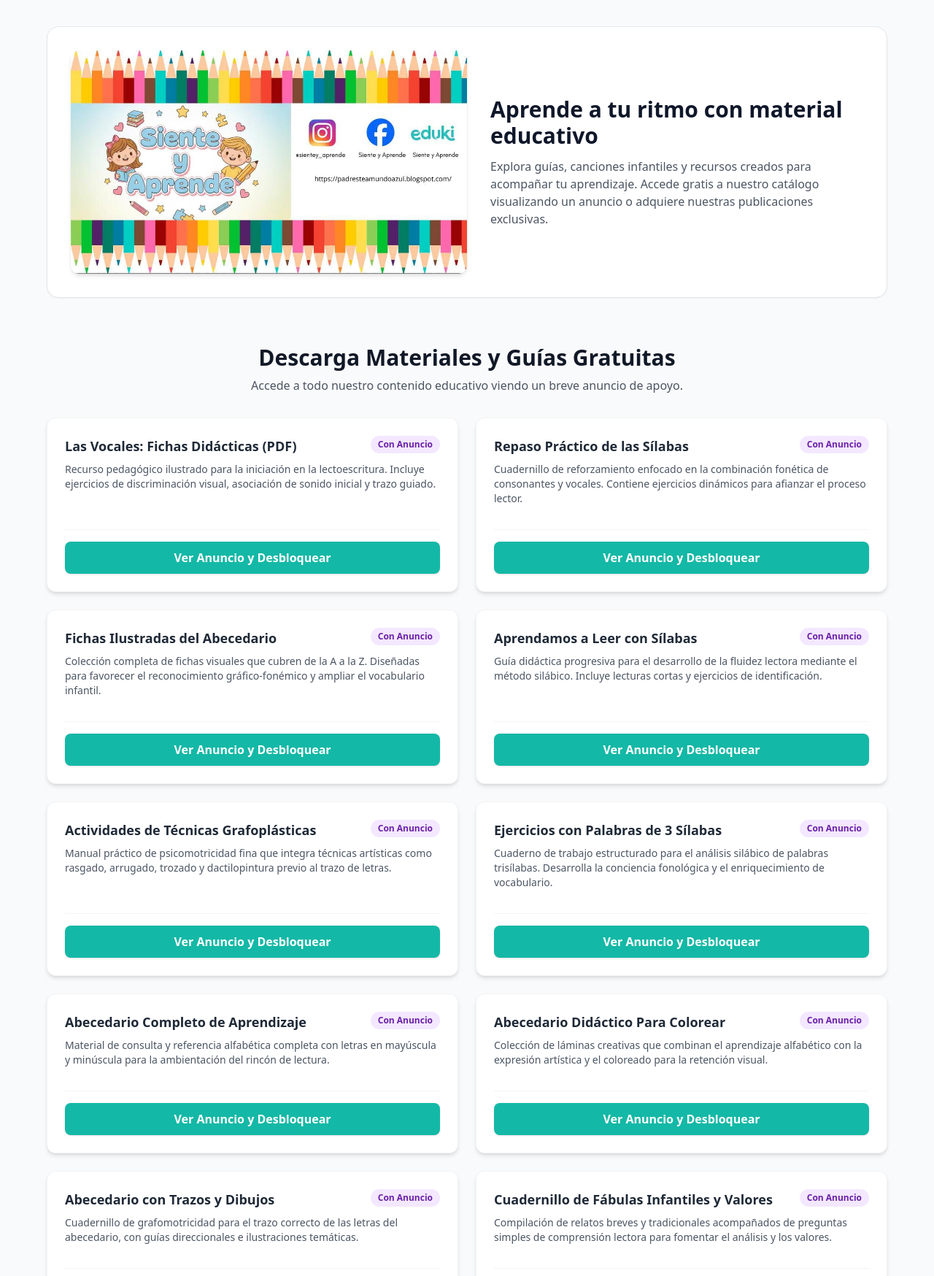
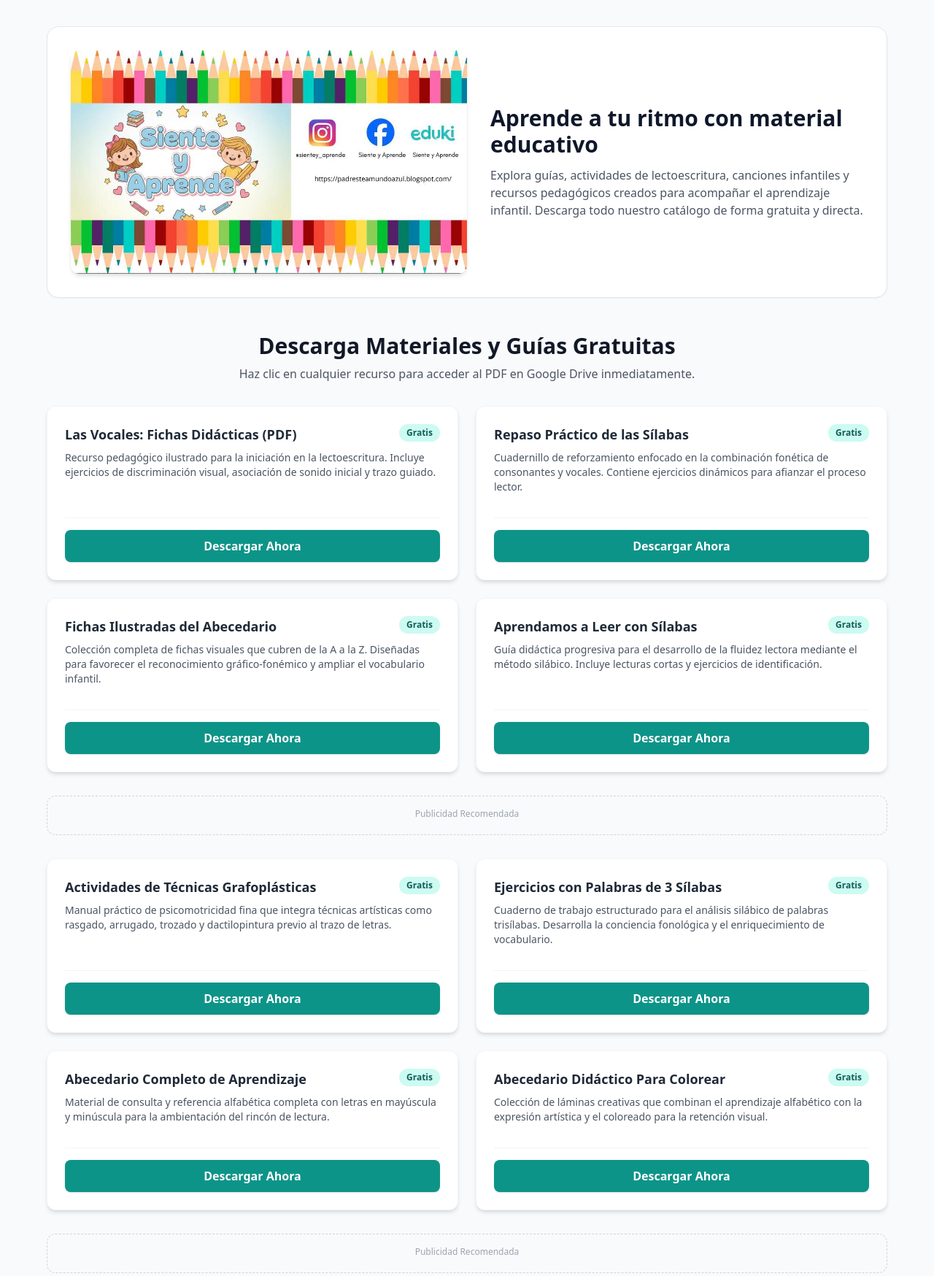
Before and after one commit to ev-uea/siente-y-aprende, a Flask app: page / in a window 1280 px wide. Shown: the part 210-1958 px from the top of the page at 73% size. Run offline with Flask 3, Linux system fonts and the light colour scheme; some libraries are stand-ins or nearby versions.

```diff
--- a/templates/index.html
+++ b/templates/index.html
@@ -1,9 +1,9 @@
 {% extends "base.html" %}
 
-{% block title %}Catálogo y Tienda Exclusiva - Siente y Aprende{% endblock %}
+{% block title %}Catálogo de Recursos Educativos Gratuitos - Siente y Aprende{% endblock %}
 
 {% block content %}
-<div class="max-w-6xl mx-auto space-y-16">
+<div class="max-w-6xl mx-auto space-y-12">
 
     <!-- Sección Hero / Portada -->
     <div class="bg-white rounded-2xl shadow-sm border p-6 md:p-8 flex flex-col md:flex-row items-center gap-8">
@@ -17,51 +17,75 @@
                 Aprende a tu ritmo con material educativo
             </h1>
             <p class="text-gray-600">
-                Explora guías, canciones infantiles y recursos creados para acompañar tu aprendizaje. Accede gratis a nuestro catálogo visualizando un anuncio o adquiere nuestras publicaciones exclusivas.
+                Explora guías, actividades de lectoescritura, canciones infantiles y recursos pedagógicos creados para acompañar el aprendizaje infantil. Descarga todo nuestro catálogo de forma gratuita y directa.
             </p>
         </div>
     </div>
 
-    <!-- SECCIÓN 1: CATÁLOGO GRATUITO / ANUNCIOS (10 ESPACIOS) -->
+    <!-- SECCIÓN 1: CATÁLOGO DE MATERIALES (DESCARGA DIRECTA CON AD IN-FEED SUTIL) -->
     <section>
         <div class="text-center mb-8">
             <h2 class="text-3xl font-bold text-gray-900 mb-2">Descarga Materiales y Guías Gratuitas</h2>
-            <p class="text-gray-600">Accede a todo nuestro contenido educativo viendo un breve anuncio de apoyo.</p>
+            <p class="text-gray-600">Haz clic en cualquier recurso para acceder al PDF en Google Drive inmediatamente.</p>
         </div>
 
         <div class="grid grid-cols-1 md:grid-cols-2 gap-6">
             {% for item in materiales %}
-                {% set esta_desbloqueado = (item.tipo == 'gratis') or (item.id in desbloqueados) %}
                 <div class="bg-white rounded-xl shadow-md border border-gray-100 p-6 flex flex-col justify-between hover:shadow-lg transition">
                     <div>
                         <div class="flex justify-between items-start mb-2">
                             <h3 class="text-lg font-bold text-gray-800">{{ item.titulo }}</h3>
-                            {% if item.tipo == 'gratis' %}
-                                <span class="bg-blue-100 text-blue-800 text-xs font-semibold px-2.5 py-1 rounded-full">Gratis Directo</span>
-                            {% else %}
-                                <span class="bg-purple-100 text-purple-800 text-xs font-semibold px-2.5 py-1 rounded-full">Con Anuncio</span>
-                            {% endif %}
+                            <span class="bg-teal-100 text-teal-800 text-xs font-semibold px-2.5 py-1 rounded-full">Gratis</span>
                         </div>
                         <p class="text-gray-600 text-sm mb-4">{{ item.descripcion }}</p>
                     </div>
 
                     <div class="mt-4 pt-4 border-t border-gray-100">
-                        {% if esta_desbloqueado %}
-                            <a href="{{ item.url_descarga }}" target="_blank" class="w-full inline-flex justify-center items-center bg-teal-600 hover:bg-teal-700 text-white font-bold py-2.5 px-4 rounded-lg shadow transition">
-                                Descargar Ahora
-                            </a>
-                        {% else %}
-                            <button onclick="iniciarDesbloqueo({{ item.id }}, '{{ item.titulo }}', '{{ item.url_descarga }}')" class="w-full inline-flex justify-center items-center bg-teal-500 hover:bg-teal-600 text-white font-bold py-2.5 px-4 rounded-lg shadow transition">
-                                Ver Anuncio y Desbloquear
-                            </button>
-                        {% endif %}
+                        <a href="{{ item.url_descarga }}"
+                           target="_blank"
+                           rel="noopener noreferrer"
+                           class="w-full inline-flex justify-center items-center bg-teal-600 hover:bg-teal-700 text-white font-bold py-2.5 px-4 rounded-lg shadow transition">
+                            Descargar Ahora
+                        </a>
                     </div>
                 </div>
+
+                <!-- Espacio de Anuncio Sutil In-Feed (aparece tras cada 4 materiales) -->
+                {% if loop.index == 4 or loop.index == 8 %}
+                <div class="bg-gray-50 border border-dashed border-gray-300 rounded-xl p-4 flex flex-col justify-center items-center text-center md:col-span-2 my-2">
+                    <span class="text-xs text-gray-400 block mb-1">Publicidad Recomendada</span>
+                    <ins class="adsbygoogle"
+                         style="display:block; width:100%"
+                         data-ad-client="ca-pub-XXXXXXXXXXXXXXXX"
+                         data-ad-slot="1122334455"
+                         data-ad-format="fluid"
+                         data-ad-layout-key="-fb+5w+4e-db+86"></ins>
+                    <script>
+                         (adsbygoogle = window.adsbygoogle || []).push({});
+                    </script>
+                </div>
+                {% endif %}
             {% endfor %}
         </div>
     </section>
 
-    <!-- SECCIÓN 2: CANCIONES INFANTILES (ENLACE A CANAL DE YOUTUBE) -->
+    <!-- Bloque Publicitario Horizontal entre Secciones -->
+    <div class="text-center my-6">
+        <div class="bg-gray-100 border border-gray-200 p-4 rounded-xl inline-block w-full">
+            <span class="text-xs text-gray-400 block mb-1">Publicidad</span>
+            <ins class="adsbygoogle"
+                 style="display:block"
+                 data-ad-client="ca-pub-XXXXXXXXXXXXXXXX"
+                 data-ad-slot="0987654321"
+                 data-ad-format="auto"
+                 data-full-width-responsive="true"></ins>
+            <script>
+                 (adsbygoogle = window.adsbygoogle || []).push({});
+            </script>
+        </div>
+    </div>
+
+    <!-- SECCIÓN 2: CANCIONES INFANTILES -->
     <section class="bg-purple-50 -mx-4 px-4 py-10 rounded-3xl border border-purple-100 sm:px-8 text-center">
         <div class="max-w-2xl mx-auto space-y-4">
             <span class="bg-purple-200 text-purple-800 text-xs font-bold px-3 py-1 rounded-full uppercase tracking-wider">
@@ -77,7 +101,6 @@
                    target="_blank"
                    rel="noopener noreferrer"
                    class="inline-flex items-center gap-3 bg-red-600 hover:bg-red-700 text-white font-bold py-3.5 px-8 rounded-xl shadow-lg transition transform hover:-translate-y-0.5">
-                    <!-- Icono de YouTube en SVG -->
                     <svg class="w-6 h-6 fill-current" viewBox="0 0 24 24">
                         <path d="M23.498 6.186a3.016 3.016 0 0 0-2.122-2.136C19.505 3.545 12 3.545 12 3.545s-7.505 0-9.377.505A3.017 3.017 0 0 0 .502 6.186C0 8.07 0 12 0 12s0 3.93.502 5.814a3.016 3.016 0 0 0 2.122 2.136c1.871.505 9.376.505 9.376.505s7.505 0 9.377-.505a3.015 3.015 0 0 0 2.122-2.136C24 15.93 24 12 24 12s0-3.93-.502-5.814zM9.545 15.568V8.432L15.818 12l-6.273 3.568z"/>
                     </svg>
@@ -87,70 +110,5 @@
         </div>
     </section>
 
-    <!-- SECCIÓN 3: TIENDA EXCLUSIVA DE LIBROS (VENTA DIRECTA) -->
-    <section class="bg-slate-100 -mx-4 px-4 py-10 rounded-3xl border border-slate-200 sm:px-8">
-        <div class="text-center mb-8">
-            <span class="bg-amber-100 text-amber-800 text-xs font-bold px-3 py-1 rounded-full uppercase tracking-wider">Venta Directa</span>
-            <h2 class="text-3xl font-bold text-gray-900 mt-2 mb-2">Libros y Publicaciones Exclusivas</h2>
-            <p class="text-gray-600">Libros completos en formato digital de compra individual.</p>
-        </div>
-
-        <div class="grid grid-cols-1 md:grid-cols-2 gap-8">
-            {% for libro in libros %}
-                {% set esta_comprado = libro.id in comprados %}
-                <div class="bg-white rounded-2xl shadow-md overflow-hidden border border-gray-200 flex flex-col sm:flex-row">
-                    <div class="sm:w-2/5 bg-gray-50 flex items-center justify-center p-4">
-                        <img src="{{ libro.imagen }}" alt="{{ libro.titulo }}" class="h-48 object-contain rounded shadow">
-                    </div>
-                    <div class="p-6 sm:w-3/5 flex flex-col justify-between">
-                        <div>
-                            <span class="text-2xl font-extrabold text-teal-600 block mb-1">{{ libro.precio }}</span>
-                            <h3 class="text-lg font-bold text-gray-900 mb-2">{{ libro.titulo }}</h3>
-                            <p class="text-gray-600 text-sm mb-4">{{ libro.descripcion }}</p>
-                        </div>
-
-                        <div>
-                            {% if esta_comprado %}
-                                <a href="{{ libro.url_descarga }}" target="_blank" class="w-full inline-flex justify-center items-center bg-emerald-600 hover:bg-emerald-700 text-white font-bold py-2.5 px-4 rounded-lg shadow transition">
-                                    Descargar Libro (Comprado)
-                                </a>
-                            {% else %}
-                                <button onclick="procesarCompraLibro({{ libro.id }}, '{{ libro.link_compra }}')" class="w-full inline-flex justify-center items-center bg-amber-500 hover:bg-amber-600 text-white font-bold py-2.5 px-4 rounded-lg shadow transition">
-                                    Comprar Libro
-                                </button>
-                            {% endif %}
-                        </div>
-                    </div>
-                </div>
-            {% endfor %}
-        </div>
-    </section>
-
-</div>
-
-<!-- Modal de Anuncios -->
-<div id="modalAnuncio" class="fixed inset-0 bg-black/60 backdrop-blur-sm hidden items-center justify-center p-4 z-50">
-    <div class="bg-white rounded-2xl max-w-md w-full p-6 text-center shadow-2xl relative">
-        <h3 id="modalTitulo" class="text-xl font-bold text-gray-800 mb-2">Desbloqueando Recurso</h3>
-        <p class="text-sm text-gray-500 mb-4">Por favor aguarde a que finalice el anuncio para obtener su enlace de descarga.</p>
-
-        <div class="bg-gray-100 border rounded-lg p-6 my-4 min-h-[180px] flex flex-col items-center justify-center">
-            <span class="text-xs text-gray-400 mb-2">Anuncio Patrocinado</span>
-            <div class="text-gray-400 font-medium text-sm">
-                [Espacio Publicitario AdSense / Ad Manager]
-            </div>
-        </div>
-
-        <div id="areaContador" class="my-4">
-            <div id="contador" class="text-4xl font-extrabold text-teal-600">10</div>
-            <p class="text-xs text-gray-400 mt-1">segundos restantes</p>
-        </div>
-
-        <div id="areaDescarga" class="hidden mt-4">
-            <a id="btnDescargaFinal" href="#" target="_blank" onclick="confirmarDesbloqueoServidor()" class="w-full inline-block bg-teal-600 hover:bg-teal-700 text-white font-bold py-3 px-6 rounded-lg shadow-lg transition">
-                ¡Obtener Enlace!
-            </a>
-        </div>
-    </div>
 </div>
 {% endblock %}
```
